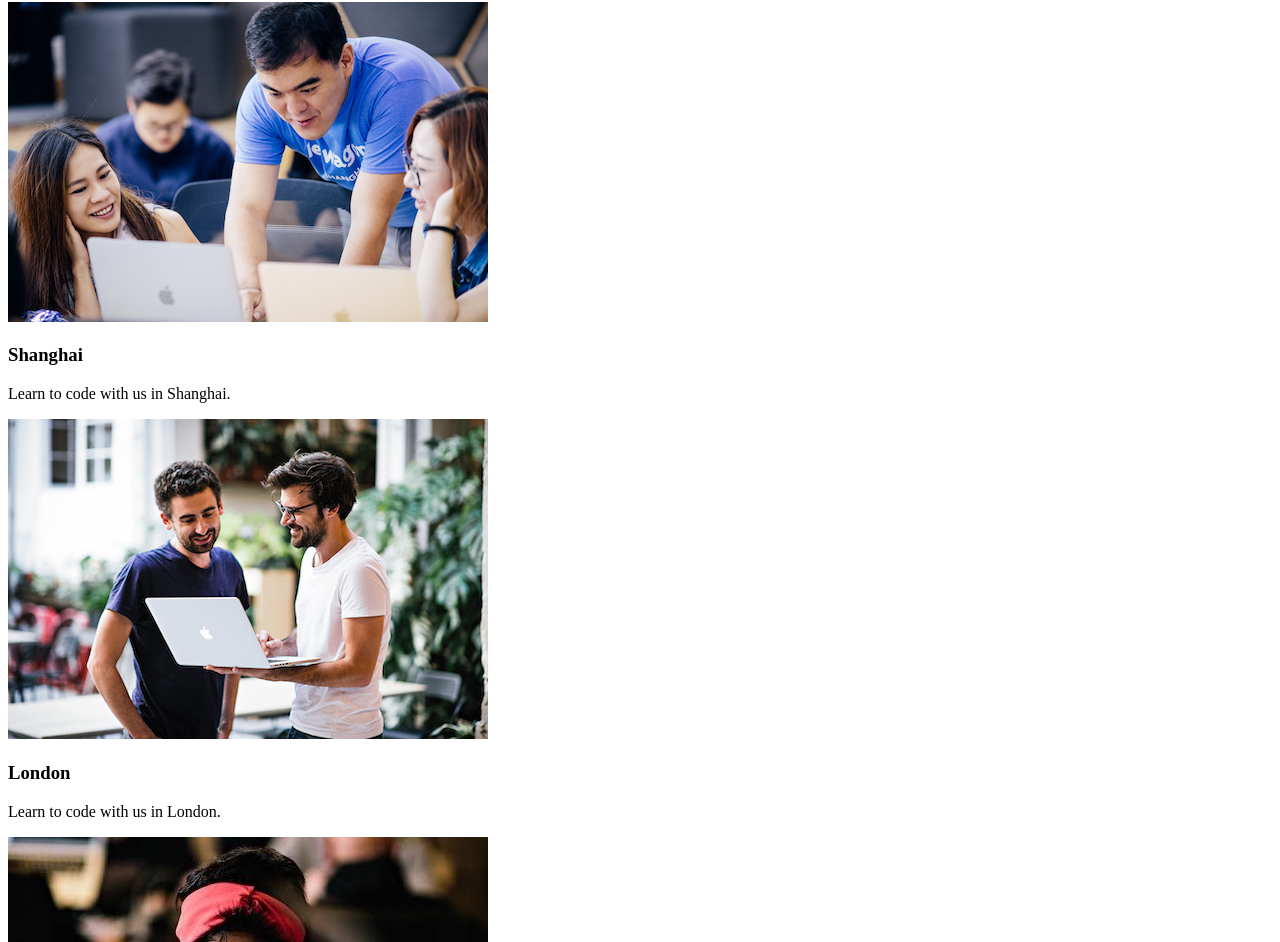
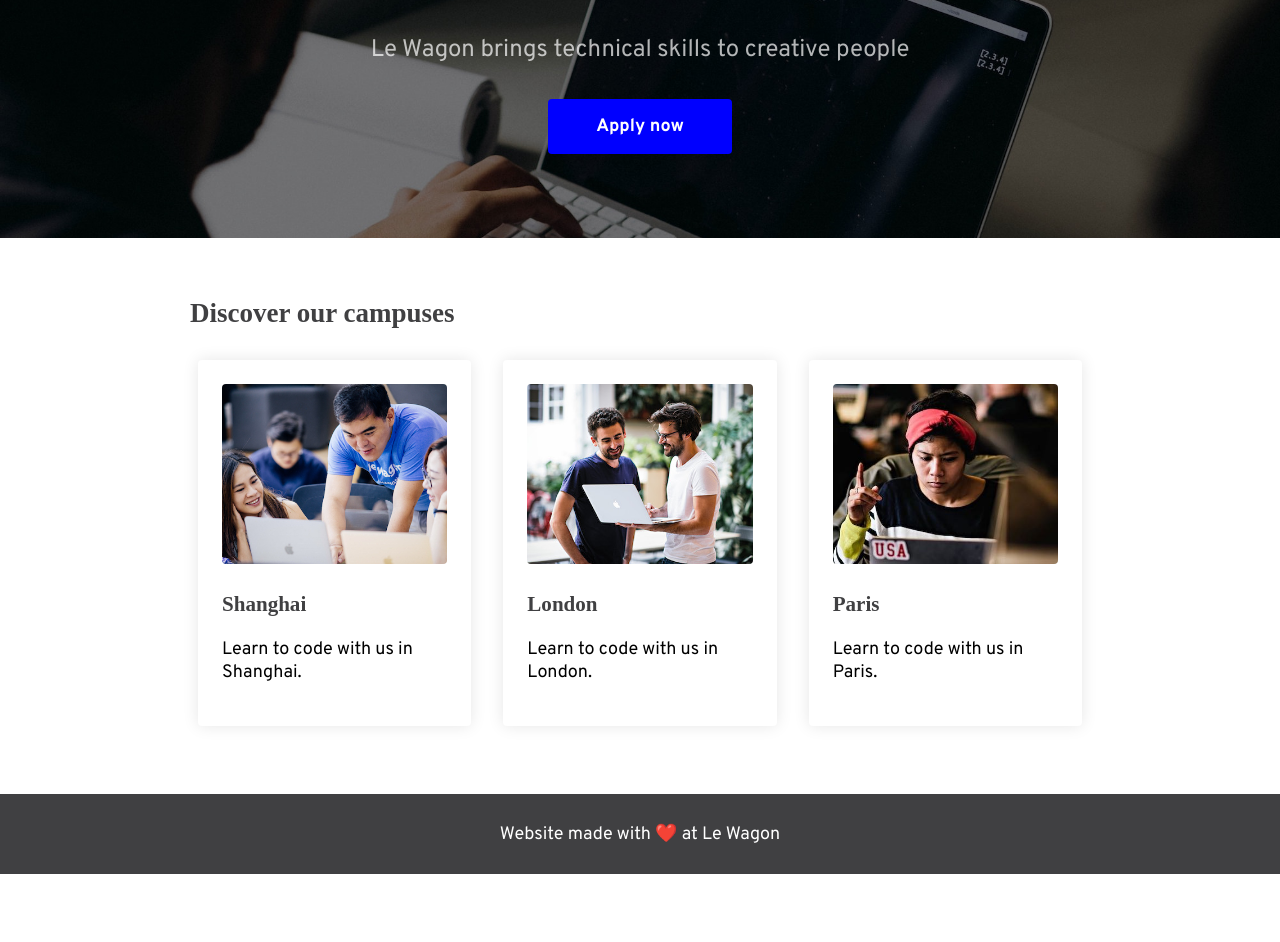
Before and after one commit to thaisNY/Html-CSS, a plain HTML site: page le_wong/landing-page-master/index.html in a window 1280 px wide. Shown: the part 197-1139 px from the top of the page. After the commit the page ends 1071 px from the top, so only its background shows below. Drawn offline with Linux system fonts and the light colour scheme; a web font is replaced by a local one.

Commit message:
css_lewagon
css_lewagon

```diff
--- a/le_wong/landing-page-master/index.html
+++ b/le_wong/landing-page-master/index.html
@@ -10,25 +10,42 @@
   <link rel="stylesheet" href="style.css">
 </head>
 <body>
+  <div class="banner">
       <!-- Banner section -->
       <h1>Change your life, learn to code</h1>
       <p>Le Wagon brings technical skills to creative people</p>
-  <a href="https://www.lewagon.com/pt-BR">Apply now</a>
+      <a href="https://www.lewagon.com/pt-BR" class="btn-blue">Apply now</a>
+  </div>
+
   <!-- Cards section -->
+  <div class="container">
       <h2>Discover our campuses</h2>
+      <div class="card">
+        <div class="card_white">
           <img src="images/shanghai.jpg" alt="Shanghai">
           <h3>Shanghai</h3>
           <p>Learn to code with us in Shanghai.</p>
+        </div>
 
+        <div class="card_white">
           <img src="images/london.jpg" alt="London">
           <h3>London</h3>
           <p>Learn to code with us in London.</p>
+        </div>
 
+        <div class="card_white">
           <img src="images/paris.jpg" alt="Paris">
           <h3>Paris</h3>
           <p>Learn to code with us in Paris.</p>
+        </div>
 
+      </div>
+  </div>
+
+  <div class="footer">
     <!-- Footer section -->
     <p>Website made with ❤️ at Le Wagon</p>
+  </div>
+
 </body>
 </html>
--- a/le_wong/landing-page-master/style.css
+++ b/le_wong/landing-page-master/style.css
@@ -1 +1,74 @@
-/* Write some CSS below */
+body {
+    font-family: Overpass;
+    font-size: 18px;
+    margin: 0;
+    background-color: (230,230,230);
+}
+h1,h2,h3 {
+    color: #404042;
+    font-family: Chivo;
+}
+.container{
+    width: 900px;
+    margin: 60px auto;
+}
+
+.banner{
+    background-image: url(images/background.jpg);
+    background-size: cover;
+    padding: 100px;
+    text-align: center;
+}
+
+.banner h1{
+    color: white;
+    font-size: 45px;
+}
+
+.banner p{
+    color: white;
+    font-size: 24px;
+    opacity: 0.7;
+    margin: 50px;
+}
+
+.btn-blue{
+    background-color: blue;
+    padding: 16px 48px;
+    border-radius: 4px;
+    text-decoration: none;
+    color: white;
+    font-weight: bold;
+}
+
+.btn-blue:hover{
+    background-color: #0D1EC6;
+}
+
+.card_white{
+    background-color: white;
+    box-shadow: 0 0 16px rgba(0,0,0,0.1);
+    border-radius: 4px;
+    padding: 24px;
+    margin: 8px;
+}
+
+.card_white img{
+    width: 100%;
+    height: 180px;
+    object-fit: cover;
+    border-radius: 4px;
+}
+
+.footer {
+    text-align: center;
+    background-color: #404042;
+    padding: 10px 0;
+    color: white;
+}
+
+.card{
+    display: grid;
+    grid-template-columns: 1fr 1fr 1fr;
+    grid-gap: 16px;
+}
```
Lines whose indentation alone changed are shown as unchanged.
